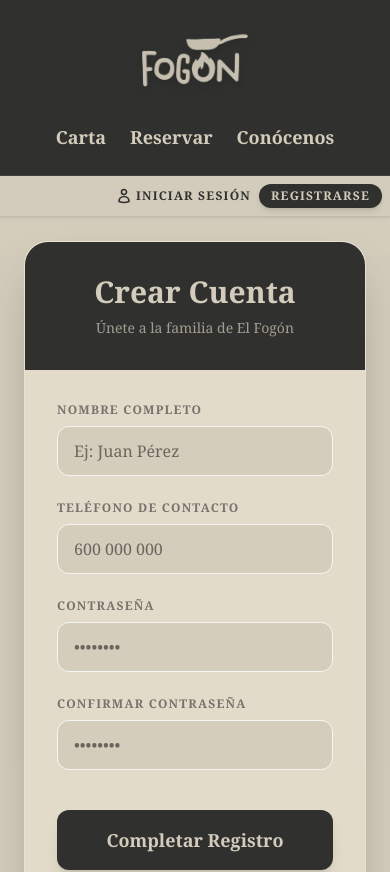
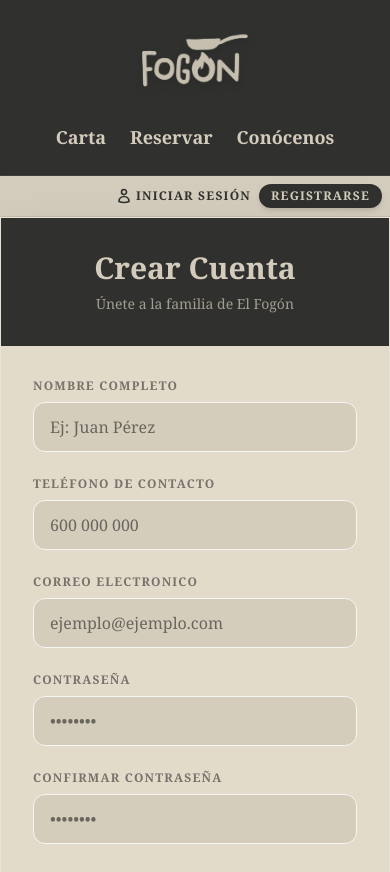
Before and after one commit to Rafa93K/ProyectoFinalWeb, a React (Vite) app: page /registro in a window 390 px wide. Shown: the top 872 px of the page. Built offline with nearby package versions, Linux system fonts and the light colour scheme.

Commit message:
iniciando recuperacion de contraseña

```diff
--- a/src/components/Carta.tsx
+++ b/src/components/Carta.tsx
@@ -205,12 +205,12 @@ const Carta: React.FC = () => {
                       {/* Información del producto */}
                       <div className="flex-1 flex flex-col">
                         <div className="flex justify-between items-start mb-2">
-                          <h3 className="text-xl font-bold text-[#30312E] leading-tight">{item.nombre}</h3>
-                          <span className="text-lg font-bold text-[#30312E] ml-4">
+                          <h3 className="text-2xl md:text-xl font-bold text-[#30312E] leading-tight">{item.nombre}</h3>
+                          <span className="text-xl md:text-lg font-bold text-[#30312E] ml-4">
                             {typeof item.precio === 'string' ? parseFloat(item.precio).toFixed(2) : item.precio}€
                           </span>
                         </div>
-                        <p className="text-[#30312E]/70 text-xs md:text-sm leading-relaxed mb-4 line-clamp-2 md:line-clamp-none">
+                        <p className="text-sm md:text-sm text-[#30312E]/70 leading-relaxed mb-4 line-clamp-2 md:line-clamp-none">
                           {item.descripcion}
                         </p>
 
@@ -218,7 +218,9 @@ const Carta: React.FC = () => {
                         <div className="mt-auto flex flex-col md:flex-row md:items-center justify-between gap-2 border-t border-[#30312E]/5 pt-3">
                           <div className="flex items-center gap-1.5">
                             <div className="flex">
-                              {[1, 2, 3, 4, 5].map((estrella) => (
+                              {[1, 2, 3, 4, 5].map((estrella) => {
+                                const puntuacionReferencia = item.mi_puntuacion || Number(item.media_votos) || 0;
+                                return (
                                   <button
                                     key={estrella}
                                     onClick={() => manejarVoto(item.id_producto, estrella)}
@@ -226,7 +228,7 @@ const Carta: React.FC = () => {
                                     className={`text-lg md:text-xl transition-all duration-200 transform ${
                                       usuario ? 'hover:scale-125 active:scale-95' : 'cursor-default'
                                     } ${
-                                    (item.mi_puntuacion && estrella <= (item.mi_puntuacion as number))
+                                      estrella <= Math.round(puntuacionReferencia)
                                       ? 'text-yellow-500 drop-shadow-[0_0_8px_rgba(234,179,8,0.3)]'
                                       : 'text-stone-300'
                                     }`}
@@ -234,9 +236,10 @@ const Carta: React.FC = () => {
                                   >
                                     ★
                                   </button>
-                              ))}
+                                );
+                              })}
                             </div>
-                            <span className="text-[10px] md:text-xs font-bold text-[#30312E]/50 uppercase tracking-widest ml-1">
+                            <span className="text-xs md:text-xs font-bold text-[#30312E]/50 uppercase tracking-widest ml-1">
                               {item.media_votos || '0.0'} ({item.total_votos || 0})
                             </span>
                           </div>
--- a/src/components/Login.tsx
+++ b/src/components/Login.tsx
@@ -46,8 +46,8 @@ const Login: React.FC = () => {
     };
 
     return (
-        <div className="flex-1 flex items-center justify-center p-6 bg-[#D3CCBC]/30">
-            <div className="w-full max-w-sm bg-[#E2DBC9] rounded-3xl shadow-2xl overflow-hidden border border-white/20 animate-fadeIn">
+        <div className="flex-1 flex items-center justify-center p-0 md:p-6 bg-[#D3CCBC]/30 min-h-[calc(100vh-80px)]">
+            <div className="w-full md:max-w-sm h-full md:h-auto bg-[#E2DBC9] rounded-none md:rounded-3xl shadow-2xl overflow-hidden border border-white/20 animate-fadeIn flex flex-col justify-center">
                 <div className="bg-[#30312E] p-8 text-center">
                     <h2 className="text-3xl font-bold text-[#D3CCBC] font-serif">Bienvenido</h2>
                     <p className="text-[#D3CCBC]/70 text-sm mt-2">Accede a tu cuenta</p>
--- a/src/components/Registro.tsx
+++ b/src/components/Registro.tsx
@@ -7,6 +7,7 @@ const Registro: React.FC = () => {
     const [datos, setDatos] = useState({
         nombre: '',
         telefono: '',
+        email: '',
         password: '',
         confirmPassword: ''
     });
@@ -31,6 +32,7 @@ const Registro: React.FC = () => {
             const formData = new FormData();
             formData.append('nombre', datos.nombre);
             formData.append('telefono', datos.telefono);
+            formData.append('email', datos.email);
             formData.append('contrasena', datos.password);
             formData.append('confirmar_password', datos.confirmPassword);
 
@@ -47,7 +49,8 @@ const Registro: React.FC = () => {
                 const usuarioData = {
                     id_usuario: result.id_usuario,
                     nombre: datos.nombre,
-                    telefono: datos.telefono
+                    telefono: datos.telefono,
+                    email: datos.email
                 };
                 localStorage.setItem('usuarioSesion', JSON.stringify(usuarioData));
                 window.location.href = '/home';
@@ -61,8 +64,8 @@ const Registro: React.FC = () => {
     };
 
     return (
-        <div className="flex-1 flex items-center justify-center p-6 bg-[#D3CCBC]/30">
-            <div className="w-full max-w-md bg-[#E2DBC9] rounded-3xl shadow-2xl overflow-hidden border border-white/20 animate-fadeIn">
+        <div className="flex-1 flex items-center justify-center p-0 md:p-6 bg-[#D3CCBC]/30 min-h-[calc(100vh-80px)]">
+            <div className="w-full md:max-w-md h-full md:h-auto bg-[#E2DBC9] rounded-none md:rounded-3xl shadow-2xl overflow-hidden border border-white/20 animate-fadeIn flex flex-col justify-center">
                 {/* Cabecera del Formulario */}
                 <div className="bg-[#30312E] p-8 text-center">
                     <h2 className="text-3xl font-bold text-[#D3CCBC] mb-2 font-serif">Crear Cuenta</h2>
@@ -86,7 +89,7 @@ const Registro: React.FC = () => {
                     <div>
                         <label className="block text-xs font-bold text-stone-500 mb-2 uppercase tracking-widest">Teléfono de Contacto</label>
                         <input
-                            type="tel"
+                            type="text"
                             required
                             minLength={9}
                             maxLength={9}
@@ -94,6 +97,17 @@ const Registro: React.FC = () => {
                             className="w-full px-4 py-3 rounded-xl border border-stone-100 focus:ring-2 focus:ring-[#30312E] outline-none transition-all bg-[#D4CDBC]"
                             value={datos.telefono}
                             onChange={(e) => setDatos({ ...datos, telefono: e.target.value })}
+                        />
+                    </div>
+                     <div>
+                        <label className="block text-xs font-bold text-stone-500 mb-2 uppercase tracking-widest">Correo electronico</label>
+                        <input
+                            type="email"
+                            required
+                            placeholder="ejemplo@ejemplo.com"
+                            className="w-full px-4 py-3 rounded-xl border border-stone-100 focus:ring-2 focus:ring-[#30312E] outline-none transition-all bg-[#D4CDBC]"
+                            value={datos.email}
+                            onChange={(e) => setDatos({ ...datos, email: e.target.value })}
                         />
                     </div>
 
```
Also changed, not shown: src/components/PanelUsuario.tsx (+8 -8 lines). Lines whose indentation alone changed are shown as unchanged.
